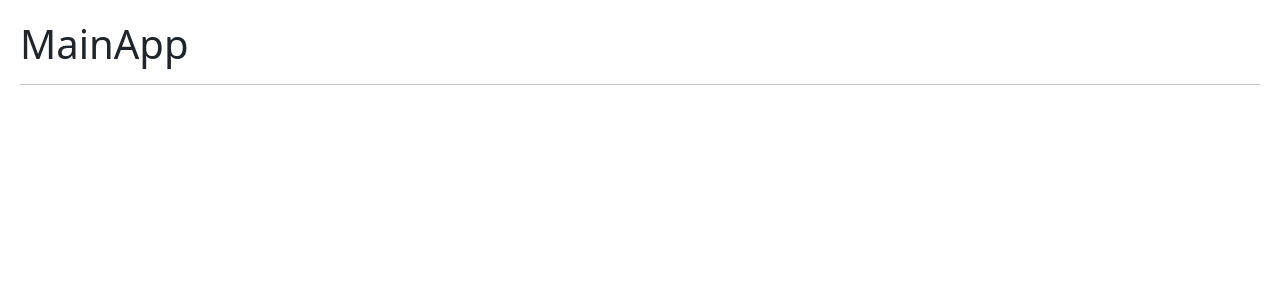
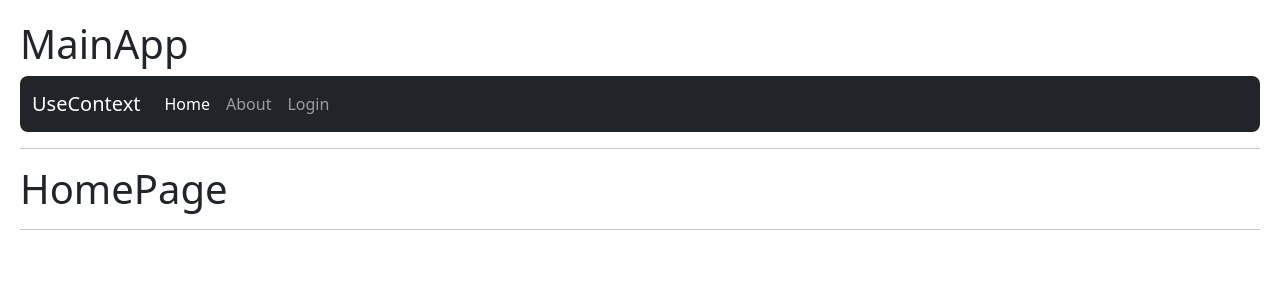
Before and after one commit to jennIntriago/HooksApp, a React (Vite) app: page / in a window 1280 px wide. Shown: the top 300 px of the page. Built offline with nearby package versions, Linux system fonts and the light colour scheme.

Commit message:
Create context and provider

```diff
--- a/src/09-useContext/MainApp.jsx
+++ b/src/09-useContext/MainApp.jsx
@@ -1,8 +1,23 @@
+import { Link, Navigate, Route, Routes } from "react-router-dom";
+import { AboutPage } from "./AboutPage";
+import { UserProvider } from "./context/UserProvider";
+import { HomePage } from "./HomePage";
+import { LoginPage } from "./LoginPage";
+import { Navbar } from "./Navbar";
+
 export const MainApp = () => {
   return (
-    <>
+    <UserProvider>
       <h1>MainApp</h1>
+      <Navbar />
       <hr />
-    </>
+      <Routes>
+        <Route path="/" element={<HomePage />} />
+        <Route path="/login" element={<LoginPage />} />
+        <Route path="/about" element={<AboutPage />} />
+        {/* Tecnica para redireccionar al usuario a una ruta que no existe. En este apartado se puede enviar un 404 */}
+        <Route path="/*" element={<Navigate to="/about" />} />
+      </Routes>
+    </UserProvider>
   );
 };
--- /dev/null
+++ b/src/09-useContext/Navbar.jsx
@@ -0,0 +1,47 @@
+import React from "react";
+import { Link, NavLink } from "react-router-dom";
+
+export const Navbar = () => {
+  return (
+    <>
+      <nav className="navbar navbar-expand-lg navbar-dark bg-dark rounded-3">
+        <div className="container-fluid">
+          <Link className="navbar-brand" to="/">
+            UseContext
+          </Link>
+
+          <div className="collapse navbar-collapse" id="navbarNav">
+            <ul className="navbar-nav">
+              <NavLink
+                className={({ isActive }) =>
+                  `nav-link ${isActive ? "active" : ""}`
+                }
+                to="/"
+              >
+                Home
+              </NavLink>
+
+              <NavLink
+                className={({ isActive }) =>
+                  `nav-link ${isActive ? "active" : ""}`
+                }
+                to="/about"
+              >
+                About
+              </NavLink>
+
+              <NavLink
+                className={({ isActive }) =>
+                  `nav-link ${isActive ? "active" : ""}`
+                }
+                to="/login"
+              >
+                Login
+              </NavLink>
+            </ul>
+          </div>
+        </div>
+      </nav>
+    </>
+  );
+};
--- /dev/null
+++ b/src/09-useContext/context/UserContext.jsx
@@ -0,0 +1,3 @@
+import { createContext } from "react";
+
+export const UserContext = createContext();
--- /dev/null
+++ b/src/09-useContext/context/UserProvider.jsx
@@ -0,0 +1,14 @@
+import { UserContext } from "./UserContext";
+
+const user = {
+  id: 123,
+  name: "Jennifer Intriago",
+  email: "jenn@gmail.com",
+};
+export const UserProvider = ({ children }) => {
+  return (
+    <UserContext.Provider value={{ hola: "Mundo", user: user }}>
+      {children}
+    </UserContext.Provider>
+  );
+};
```
